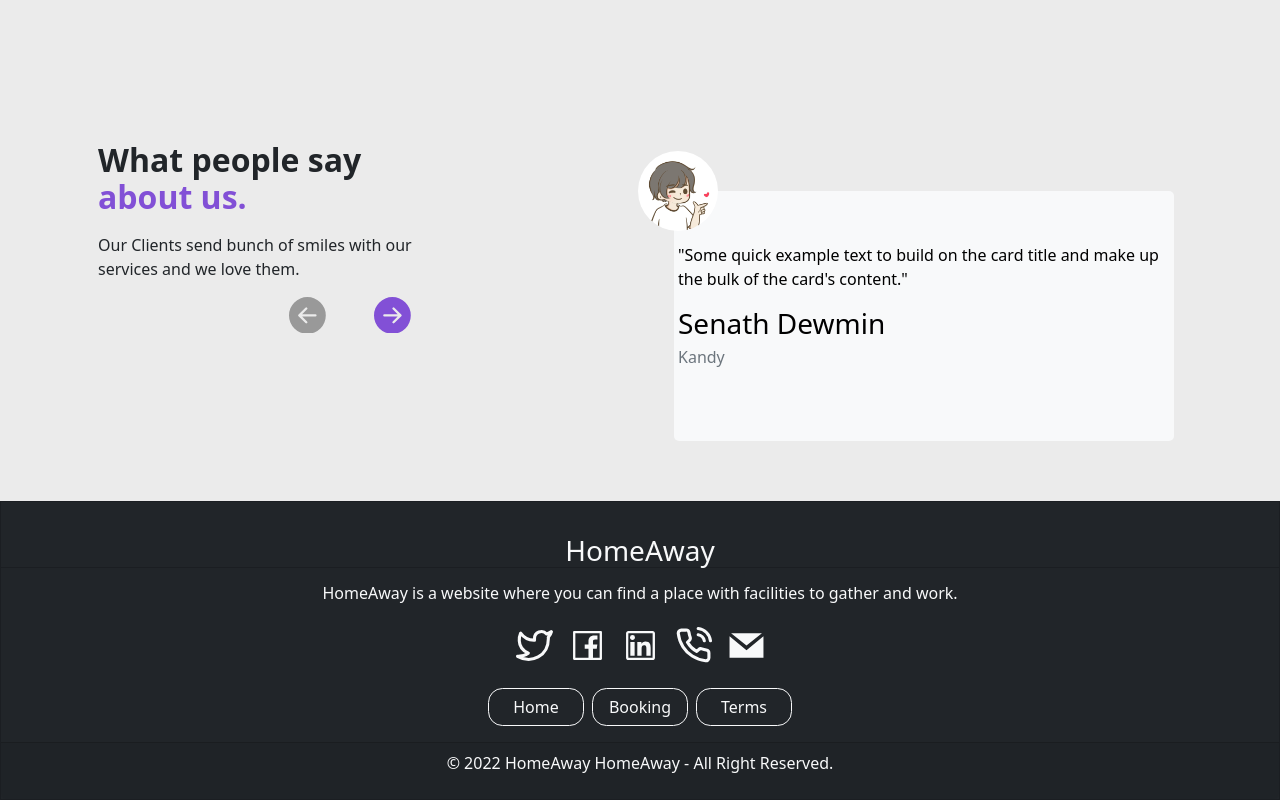
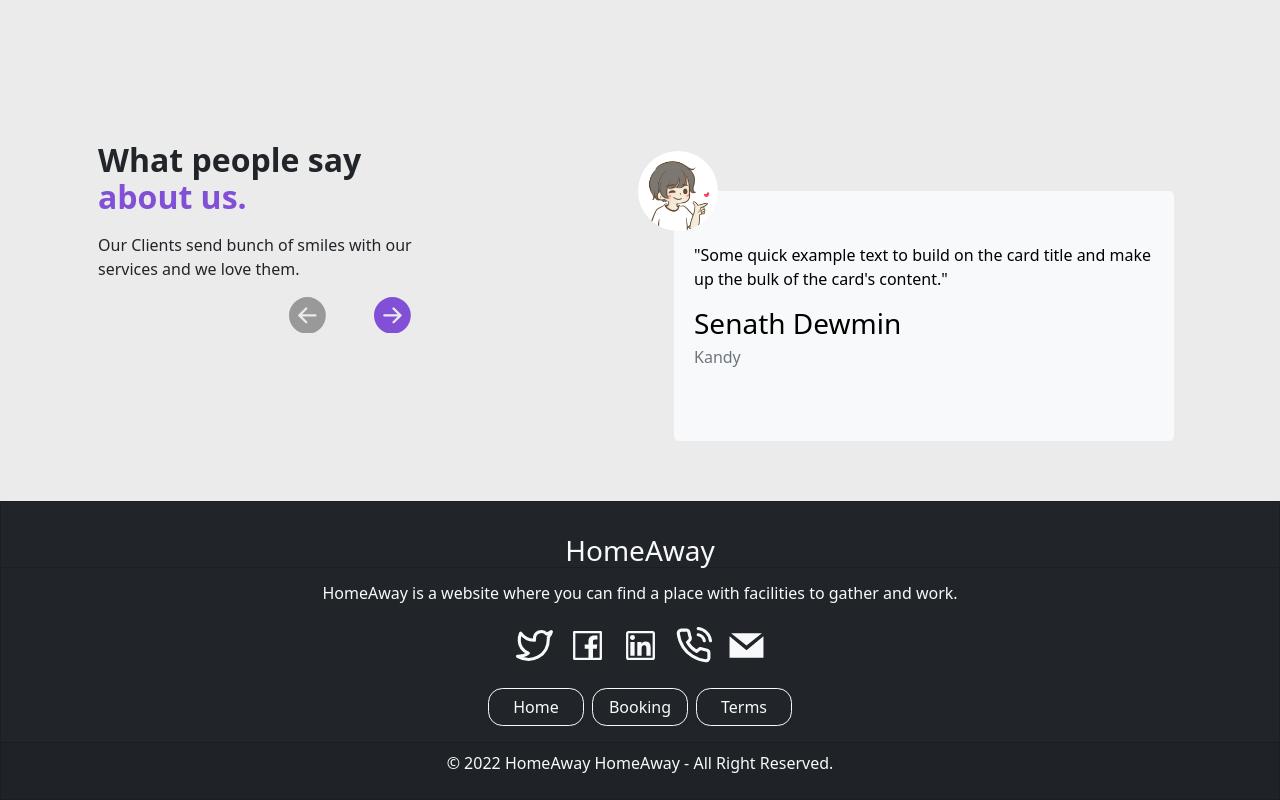
Before and after one commit to GP-43/homeaway-frontend, a React (Create React App) app: page / in a window 1280 px wide. Shown: the part 3121-3921 px from the top of the page. Built offline with nearby package versions, Linux system fonts and the light colour scheme.

Commit message:
Review Done

```diff
--- a/src/components/anons/aboutsection/ClientCard.jsx
+++ b/src/components/anons/aboutsection/ClientCard.jsx
@@ -54,9 +54,9 @@ function ClientCard() {
 
                                 <Carousel.Item className="msg-card bg-light mt-5 ms-5 ps-1">
                                     <img src={i.src} className="msg-prof-image" />
-                                    <p className="text right mt-5 me-1 pt-1">"{i.msg}"</p>
-                                    <h3 className="mt-2 text right">{i.name}</h3>
-                                    <h6 className="mt-2 text-muted">{i.location}</h6>
+                                    <p className="text right mt-5 mx-3 pt-1">"{i.msg}"</p>
+                                    <h3 className="mt-2 mx-3 text right">{i.name}</h3>
+                                    <h6 className="mt-2 mx-3 text-muted">{i.location}</h6>
                                 </Carousel.Item>
 
                         </Carousel>
```
